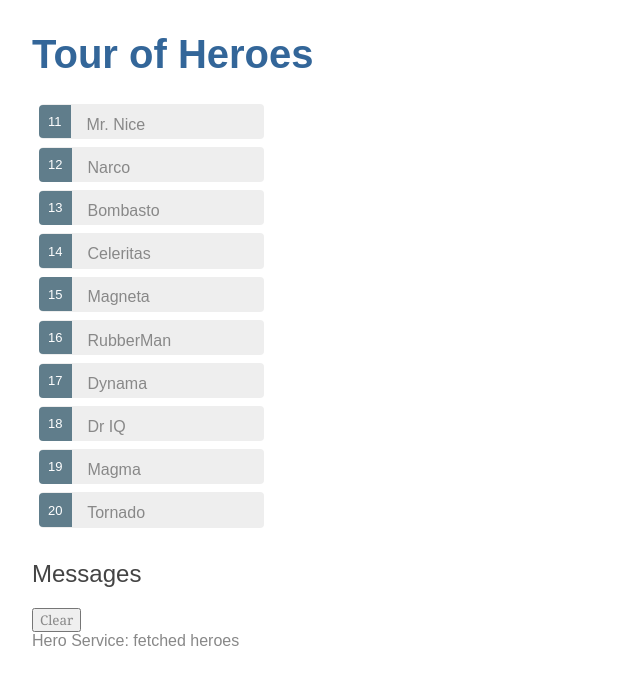
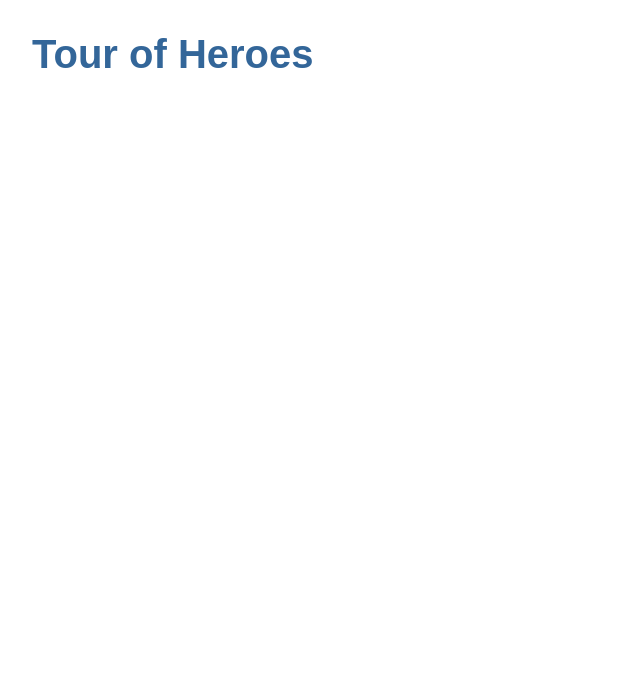
Before and after one commit to lax96/Heroes, an Angular app: page / in a window 1280 px wide. Shown: the top 684 px of the page, without its empty margins (0-640 px from the left). Built offline with nearby package versions, Linux system fonts and the light colour scheme.

Commit message:
Routing Introduction

```diff
--- a/src/app/app.component.html
+++ b/src/app/app.component.html
@@ -1,3 +1,3 @@
 <h1>{{title}}</h1>
-<app-heroes></app-heroes>
+<router-outlet></router-outlet>
 <app-messages></app-messages>
--- a/src/app/app.module.ts
+++ b/src/app/app.module.ts
@@ -5,6 +5,7 @@
 import { HeroesComponent } from './heroes/heroes.component';
 import { HeroDetailComponent } from './hero-detail/hero-detail.component';
 import { MessagesComponent } from './messages/messages.component';
+import { AppRoutingModule } from './app-routing.module';
 
 @NgModule({
   declarations: [
@@ -15,7 +16,8 @@
   ],
   imports: [
     BrowserModule,
-    FormsModule
+    FormsModule,
+    AppRoutingModule
   ],
   providers: [],
   bootstrap: [AppComponent]
```
Also changed, not shown: src/app/app-routing.module.ts (added, +13 -0 lines), 1 other file (tests, documents, lock files or other folders).
